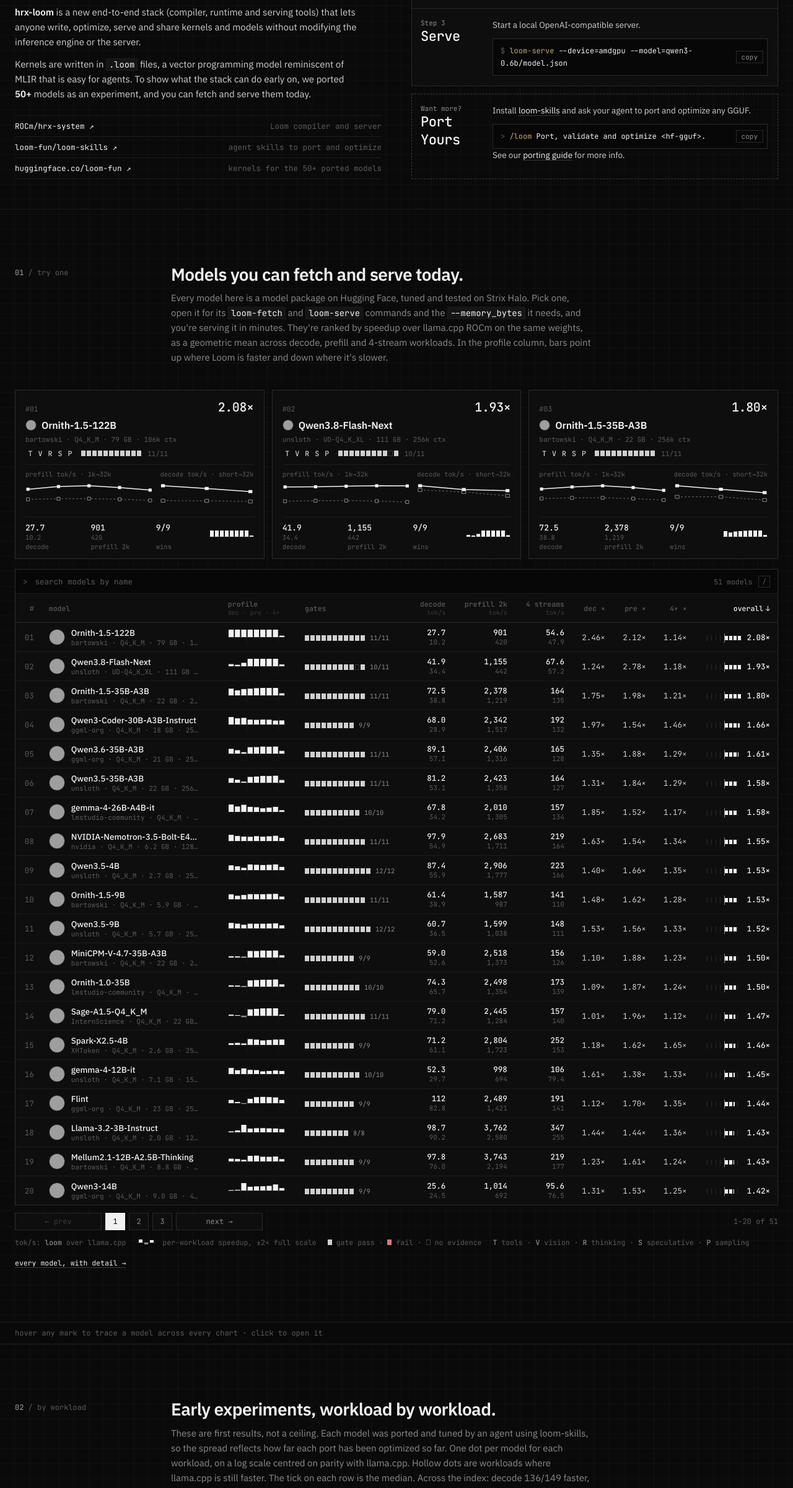
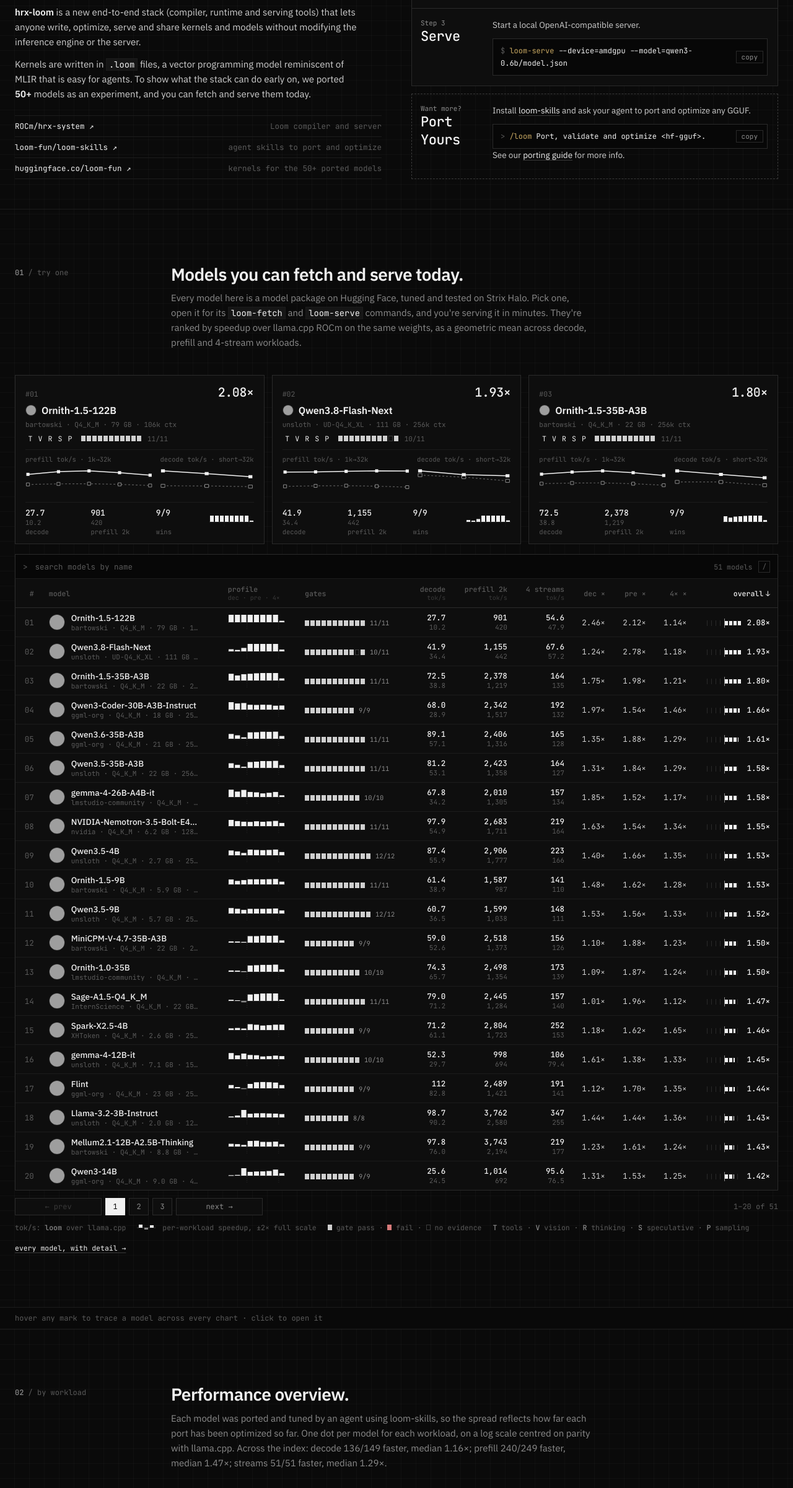
Before and after one commit to loom-fun/loom-dev, a plain HTML site: page docs/index.html in a window 1280 px wide. Shown: the part 374-2775 px from the top of the page at 62% size. Drawn offline with Linux system fonts and the light colour scheme; grey boxes are pictures that could not be loaded.

Commit message:
Home page copy: drop filler lines; section titles 'Performance overview.' and 'Speedup by context length.'
Co-Authored-By: Claude Opus 5.5 <noreply@anthropic.com>

```diff
--- a/docs/index.html
+++ b/docs/index.html
@@ -88,7 +88,7 @@
             <div class="sec-idx"><b>01</b> / try one</div>
           <div>
             <h2>Models you can fetch and serve today.</h2>
-            <p>Every model here is a model package on Hugging Face, tuned and tested on <span data-gpu="short">Strix Halo</span>. Pick one, open it for its <code>loom-fetch</code> and <code>loom-serve</code> commands and the <code>--memory_bytes</code> it needs, and you're serving it in minutes. They're ranked by speedup over llama.cpp ROCm on the same weights, as a geometric mean across decode, prefill and 4-stream workloads. In the profile column, bars point up where Loom is faster and down where it's slower.</p>
+            <p>Every model here is a model package on Hugging Face, tuned and tested on <span data-gpu="short">Strix Halo</span>. Pick one, open it for its <code>loom-fetch</code> and <code>loom-serve</code> commands, and you're serving it in minutes. They're ranked by speedup over llama.cpp ROCm on the same weights, as a geometric mean across decode, prefill and 4-stream workloads.</p>
           </div>
         </div>
         <div class="podium" id="podium"></div>
@@ -113,8 +113,8 @@
           <div class="sec-head">
             <div class="sec-idx"><b>02</b> / by workload</div>
             <div>
-              <h2>Early experiments, workload by workload.</h2>
-              <p id="stripLede">These are first results, not a ceiling. Each model was ported and tuned by an agent using loom-skills, so the spread reflects how far each port has been optimized so far. One dot per model for each workload, on a log scale centred on parity with llama.cpp. Hollow dots are workloads where llama.cpp is still faster. The tick on each row is the median.</p>
+              <h2>Performance overview.</h2>
+              <p id="stripLede">Each model was ported and tuned by an agent using loom-skills, so the spread reflects how far each port has been optimized so far. One dot per model for each workload, on a log scale centred on parity with llama.cpp.</p>
             </div>
           </div>
           <div class="panel chart-panel"><div class="panel-head"><span>speedup · loom ÷ llama.cpp</span><span id="stripMeta"></span></div><div class="chart-body" id="strip"></div></div>
@@ -128,7 +128,7 @@
             <div class="sec-idx"><b>03</b> / absolute</div>
             <div>
               <h2>Tokens per second against weights size.</h2>
-              <p>Ratios hide scale, so this is the raw rate. Each model is a pair joined by a line: a square for Loom and a circle for llama.cpp. A line that runs down from the square means Loom is slower on that workload. Both axes are logarithmic.</p>
+              <p>Each model is a pair joined by a line: a square for Loom and a circle for llama.cpp. A line that runs down from the square means Loom is slower on that workload. Both axes are logarithmic.</p>
             </div>
           </div>
           <div class="panel chart-panel">
@@ -144,7 +144,7 @@
           <div class="sec-head">
             <div class="sec-idx"><b>04</b> / context</div>
             <div>
-              <h2>How the gap moves with context length.</h2>
+              <h2>Speedup by context length.</h2>
               <p id="scalingLede">One line per model, with the median drawn in bold. The shaded area is where llama.cpp is faster.</p>
             </div>
           </div>
```
